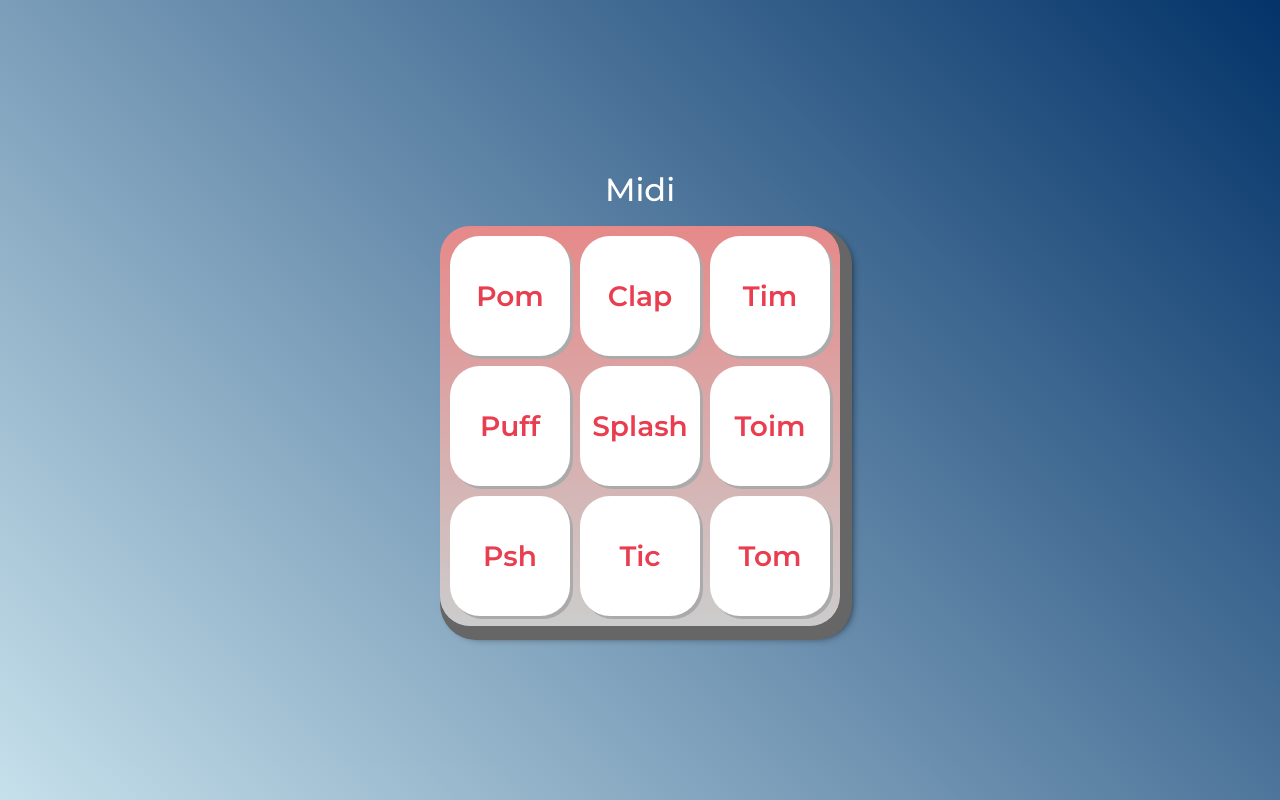
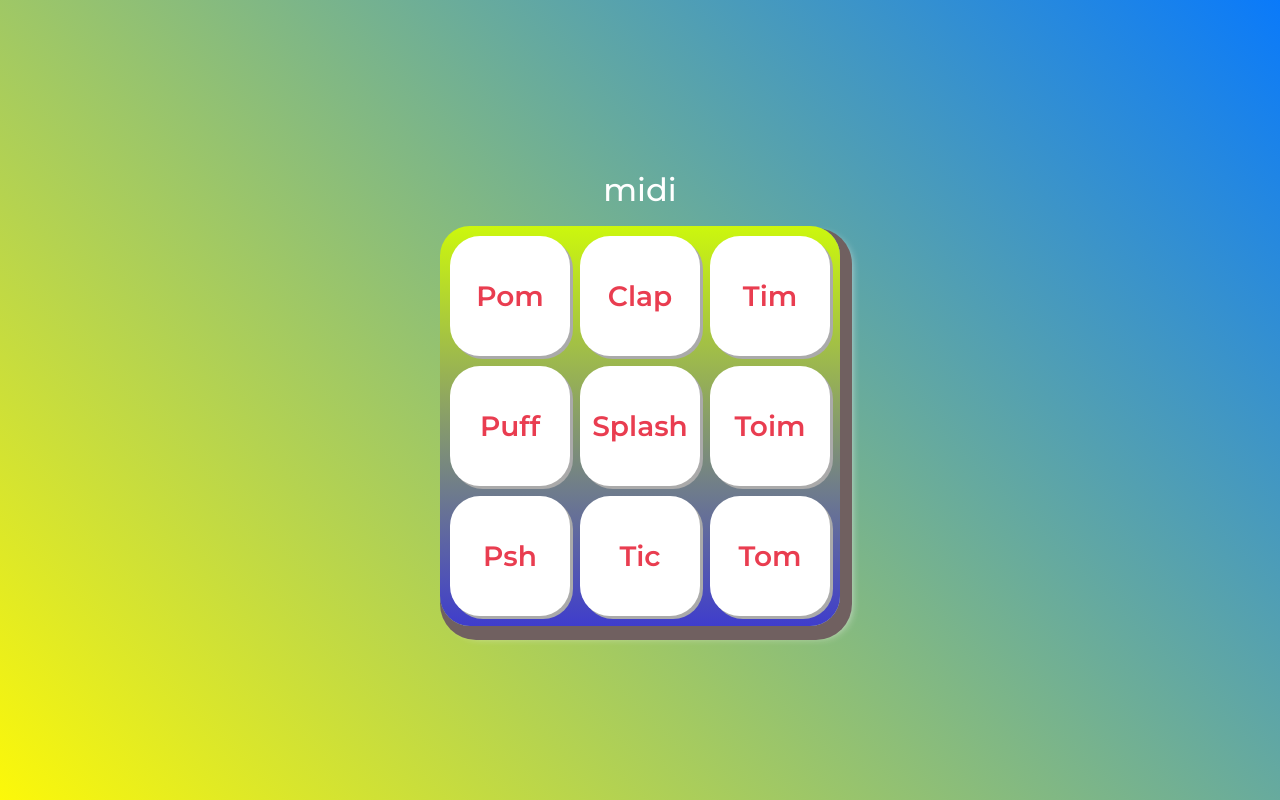
Before and after one commit to anderson-neves-silva/midi, a plain HTML site: page index.html in a window 1280 px wide. Drawn offline with Linux system fonts and the light colour scheme.

Commit message:
improving styling

```diff
--- a/css/estilos.css
+++ b/css/estilos.css
@@ -8,7 +8,7 @@
 
 body {
   align-items: center;
-  background: linear-gradient(45deg, #c6e0eb 0%,#033369 100%);
+  background: linear-gradient(45deg, #fcf809 0%,#0a7afa 100%);
   display: flex;
   justify-content: center;
   flex-direction: column;
@@ -23,8 +23,8 @@ h1 {
 }
 
 .teclado {
-  background: linear-gradient(to bottom, #e68989 0%,#cccccc 100%);
-  box-shadow: 6px 8px 0 6px #666, 10px 10px 10px #000;
+  background: linear-gradient(to bottom, #ccf70d 0%,#3f3dcc 100%);
+  box-shadow: 6px 8px 0 6px rgb(112, 96, 96), 10px 10px 10px rgb(241, 239, 239);
   border-radius: 30px;
   display: grid;
   gap: 10px;
@@ -46,6 +46,13 @@ h1 {
   width: 120px;
 }
 
+/*aumenta os elementos em 10%*/
+.tecla:hover {
+  background: var(--cinza);
+  color: var(--branca);
+  transform: scale(1.1);
+}
+
 .tecla.ativa,
 .tecla:active {
   background-color: var(--vermelha);
--- a/index.html
+++ b/index.html
@@ -10,11 +10,11 @@
     <link rel="icon" type="image/png" href="images/bateria.png">
     <link rel="stylesheet" href="css/reset.css">
     <link rel="stylesheet" href="css/estilos.css">
-    <title>MIDI</title>
+    <title>midi</title>
 </head>
 
 <body>
-    <h1>Midi</h1>
+    <h1>midi</h1>
     <section class="teclado">
         <button class="tecla tecla_pom">Pom</button>
         <button class="tecla tecla_clap">Clap</button>
```
Also changed, not shown: main.js (line endings or trailing spaces).
